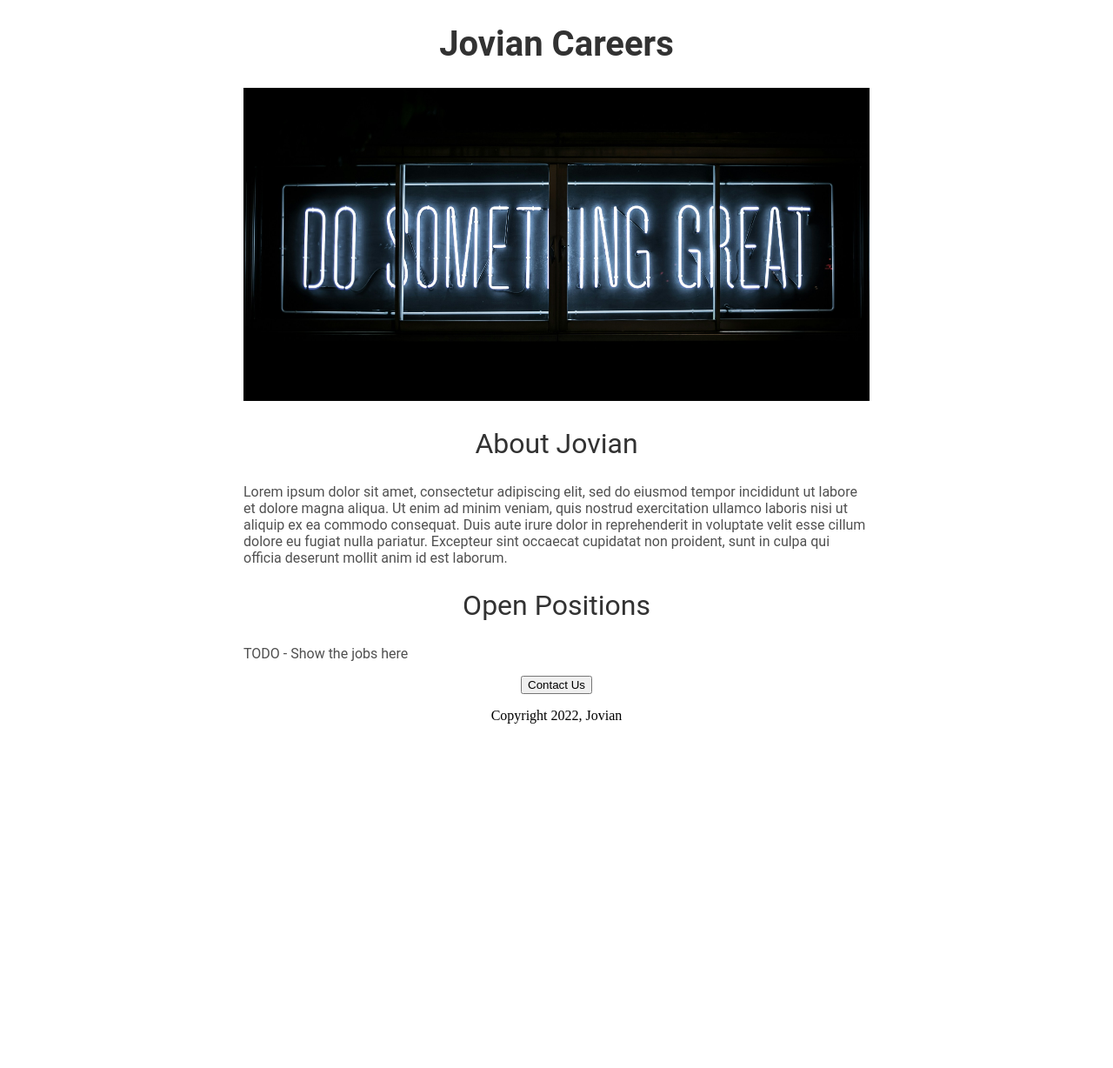
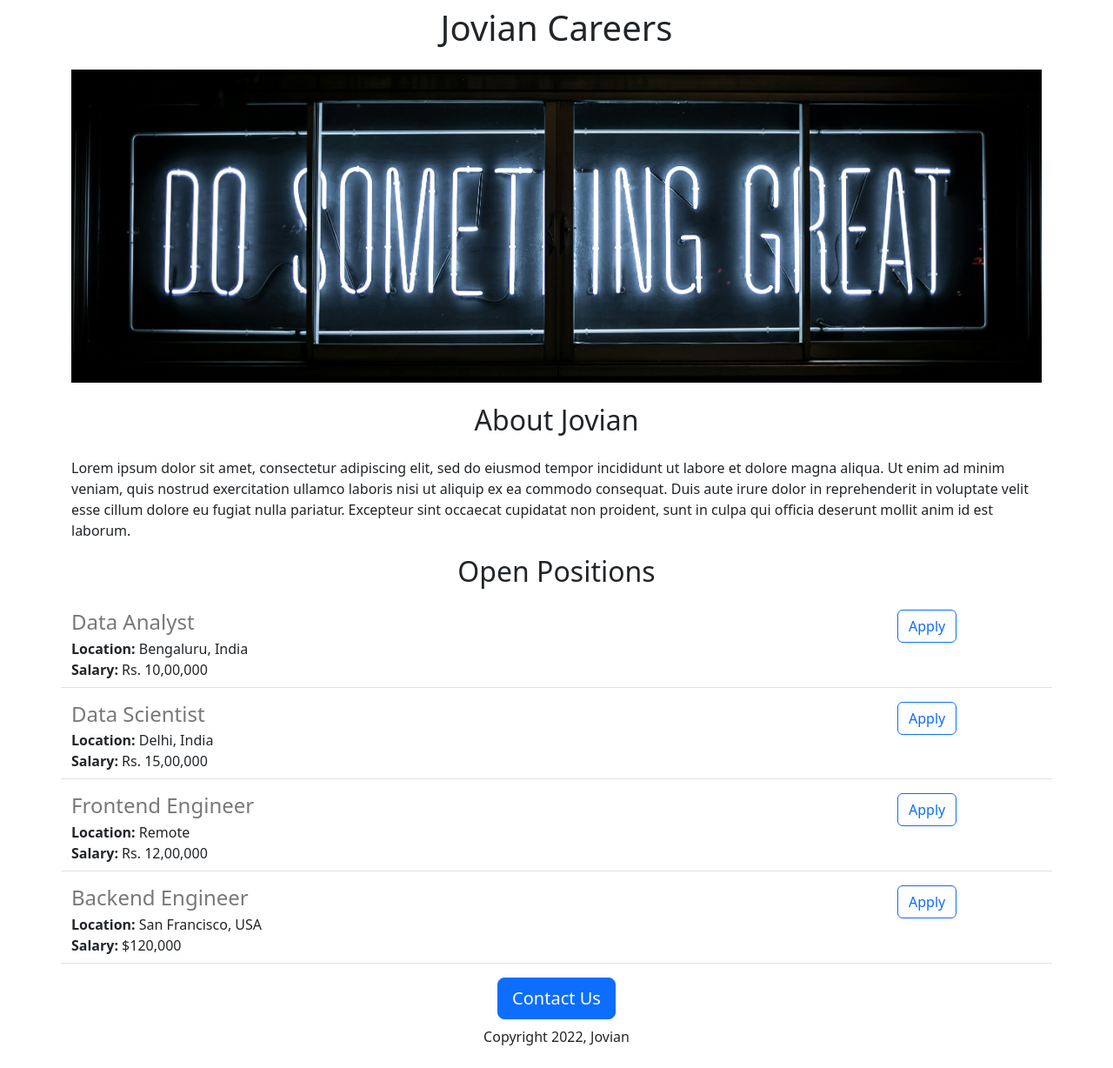
Before and after one commit to Narayan201120/NJ-Career-Website-V2, a Flask app: page / in a window 1280 px wide. Shown: the whole page at 87% size. Before the commit the page ends 832 px from the top, so only its background shows below. Run offline with Flask 3, Linux system fonts and the light colour scheme.

Commit message:
Added dynamic data

```diff
--- a/app.py
+++ b/app.py
@@ -1,10 +1,44 @@
-from flask import Flask, render_template
+from flask import Flask, render_template, jsonify
 
 app = Flask(__name__)
 
+JOBS = [
+    {
+        'id': 1,
+        'title': 'Data Analyst',
+        'location': 'Bengaluru, India',
+        'salary': 'Rs. 10,00,000'
+    },
+
+    {
+        'id': 2,
+        'title': 'Data Scientist',
+        'location': 'Delhi, India',
+        'salary': 'Rs. 15,00,000'
+    },
+
+    {
+        'id': 3,
+        'title': 'Frontend Engineer',
+        'location': 'Remote',
+        'salary': 'Rs. 12,00,000'
+    },
+
+    {
+        'id': 4,
+        'title': 'Backend Engineer',
+        'location': 'San Francisco, USA',
+        'salary': '$120,000'
+    }
+]
+
 @app.route('/')
 def hello_world():
-    return render_template('home.html')
+    return render_template('home.html', jobs=JOBS, company_name='Jovian')
+
+@app.route('/api/jobs')
+def list_jobs():
+    return jsonify(JOBS)
 
 if __name__ == '__main__':
     app.run(host='0.0.0.0', debug=True)
--- a/templates/home.html
+++ b/templates/home.html
@@ -2,52 +2,34 @@
 <html lang="en">
   <head>
     <title>Jovian Caesars</title>
+    <meta charset="utf-8">
+    <meta name="viewport" content="width=device-width, initial-scale=1">
+    <link href="https://cdn.jsdelivr.net/npm/bootstrap@5.3.3/dist/css/bootstrap.min.css" rel="stylesheet" integrity="sha384-QWTKZyjpPEjISv5WaRU9OFeRpok6YctnYmDr5pNlyT2bRjXh0JMhjY6hW+ALEwIH" crossorigin="anonymous">
     <style>
-      h1 {
-        font-size: 40px;
-        font-family: Roboto;
-        font-weight: bold;
-        color: rgb(50, 50, 50);
-        text-align: center;
-      }
-
       #banner2 {
+        height: 360px;
         width: 100%;
-        height: 360px;
         object-fit: cover;
-      }
-
-      h2 {
-        font-family: Roboto;
-        font-size: 32px;
-        color: rgb(50, 50, 50);
-        text-align: center;
-        font-weight: normal;
-      }
-
-      .bodytext {
-        font-family: Roboto;
-        color: rgb(80, 80, 80);
-      }
-
-      #container {
-        max-width: 720px;
-        margin: 0 auto;
+        margin-bottom: 16px;
       }
     </style>
     <body>
-      <div id = "container">
-        <h1>Jovian Careers</h1>
-         <img src="https://a4677bea-004e-4418-9304-1cfd54c9c0ed-00-h5n7km8sniqn.sisko.replit.dev/static/banner2.jpg" height='360' id='banner2'>
-         <h2>About Jovian</h2>
-         <p class='bodytext'>
+      <div class="container">
+        <h1 class="text-center mt-2 mb-4"">{{company_name}} Careers</h1>
+         <img class='img-fluid' src="https://a4677bea-004e-4418-9304-1cfd54c9c0ed-00-h5n7km8sniqn.sisko.replit.dev/static/banner2.jpg" height='360' id='banner2'>
+         <h2 class="text-center mt-2 mb-4">About Jovian</h2>
+         <p class="text-justify mt-2" class="lead">
           Lorem ipsum dolor sit amet, consectetur adipiscing elit, sed do eiusmod tempor incididunt ut labore et dolore magna aliqua. Ut enim ad minim veniam, quis nostrud exercitation ullamco laboris nisi ut aliquip ex ea commodo consequat. Duis aute irure dolor in reprehenderit in voluptate velit esse cillum dolore eu fugiat nulla pariatur. Excepteur sint occaecat cupidatat non proident, sunt in culpa qui officia deserunt mollit anim id est laborum.
          </p>
-         <h2>Open Positions</h2>
-         <p class='bodytext'>TODO - Show the jobs here</p>
-         <div style= "text-align:center;">
-           <button id = "contact_us">Contact Us</button>
-           <p>Copyright 2022, Jovian</p>
+         <h2 class="text-center mt-2 mb-4">Open Positions</h2>
+         <div>
+           {% for job in jobs %}
+            {% include 'jobitem.html' %}
+           {% endfor %}
+         </div>
+         <div class="text-center">
+           <button type="button" class="btn btn-primary btn-lg" id = "contact_us">Contact Us</button>
+           <p class="text-justify mt-2 mb-4" class="lead">Copyright 2022, Jovian</p>
          </div>
       </div>
     </body>
--- /dev/null
+++ b/templates/jobitem.html
@@ -0,0 +1,18 @@
+<div class="border-bottom row" style='margin-bottom: 16px; padding-bottom: 8px;'>
+  <div class='col-10'>
+    <h4 style='color:rgb(120,120,120); margin-bottom: 4px;'>
+      {{job['title']}}
+    </h4>
+    <div>
+      <b>Location:</b> {{job['location']}}
+    </div>
+    {% if 'salary' in job %}
+    <div>
+      <b>Salary:</b> {{job['salary']}}
+    </div>
+    {% endif %}
+  </div>
+  <div class='col-2'>
+    <button type="button" class="btn btn-outline-primary">Apply</button>
+  </div>
+</div>
```
